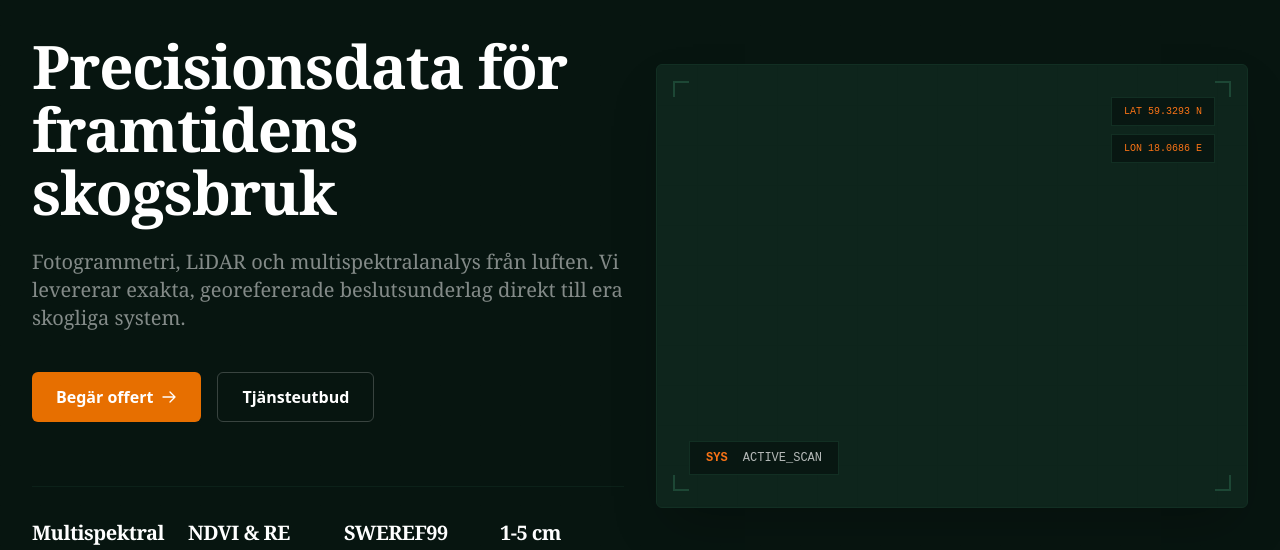
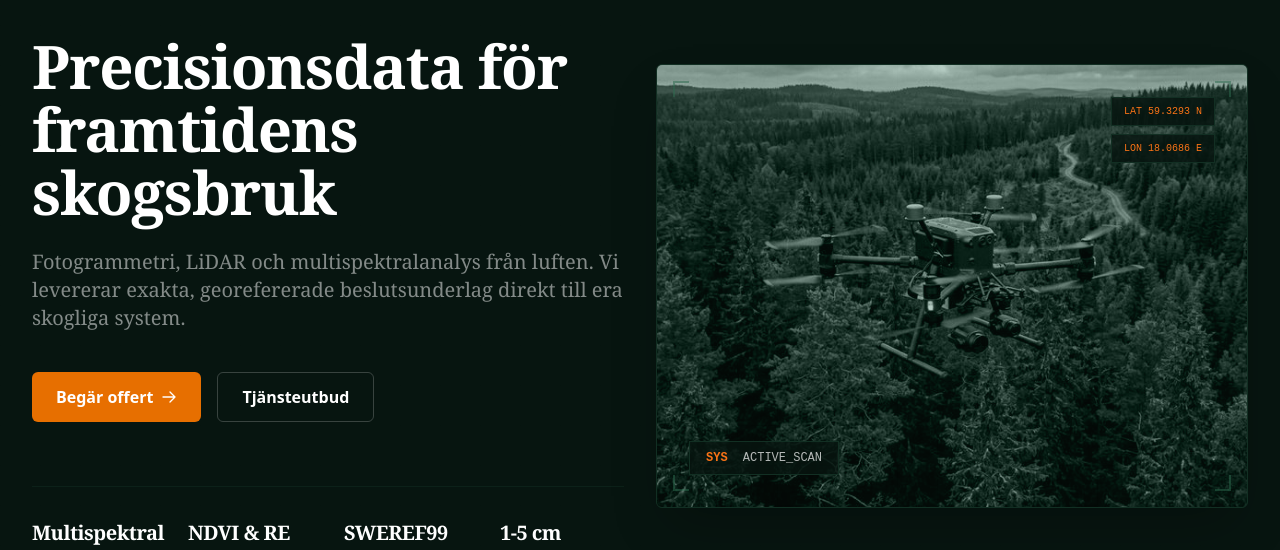
Before and after one commit to washdrone/Skog, a Next.js app: page / in a window 1280 px wide. Shown: the part 215-765 px from the top of the page. Built offline with nearby package versions, Linux system fonts and the light colour scheme; no server answers.

Commit message:
Add generated premium forestry images

```diff
--- a/src/components/FeatureShowcase.tsx
+++ b/src/components/FeatureShowcase.tsx
@@ -1,4 +1,5 @@
 import Link from 'next/link'
+import Image from 'next/image'
 
 const FEATURES = [
   'Georefererade ortofoton och LiDAR-data',
@@ -43,9 +44,17 @@ export default function FeatureShowcase() {
 
           {/* Right: Technical framing visual instead of soft blobs */}
           <div className="relative w-full max-w-lg mx-auto lg:max-w-none">
-            <div className="tech-frame aspect-[4/5] bg-slate-50 border border-slate-200 shadow-xl overflow-hidden group">
+            <div className="tech-frame aspect-[4/5] bg-slate-50 border border-slate-200 shadow-xl overflow-hidden group relative">
+              <Image
+                src="/multispectral_ndvi.png"
+                alt="Multispectral NDVI map analysis"
+                fill
+                className="object-cover transition-transform duration-700 group-hover:scale-105 hue-rotate-15 contrast-125"
+              />
+              <div className="absolute inset-0 bg-forest-950/20 mix-blend-multiply" />
+
               {/* Map grid simulation */}
-              <div className="absolute inset-0 bg-mapping-grid opacity-10" />
+              <div className="absolute inset-0 bg-mapping-grid opacity-20 mix-blend-overlay" />
 
               {/* Technical framing lines */}
               <div className="absolute top-8 left-0 right-0 h-px bg-forest-500/20" />
--- a/src/components/Hero.tsx
+++ b/src/components/Hero.tsx
@@ -1,4 +1,5 @@
 import Link from 'next/link'
+import Image from 'next/image'
 
 interface HeroProps {
   badge?: string
@@ -74,7 +75,15 @@ export default function Hero({
 
           {/* Right: Technical framing / Data visualization */}
           <div className="relative lg:ml-auto w-full max-w-lg lg:max-w-none">
-            <div className="tech-frame aspect-[4/3] w-full border-forest-800 bg-forest-900 shadow-2xl">
+            <div className="tech-frame aspect-[4/3] w-full border-forest-800 bg-forest-900 shadow-2xl relative group">
+              <Image
+                src="/forestry_drone.png"
+                alt="Industrial drone over Swedish forest"
+                fill
+                className="object-cover opacity-80 mix-blend-luminosity transition-all duration-700 group-hover:mix-blend-normal group-hover:opacity-100 group-hover:scale-105"
+                priority
+              />
+
               {/* Corner crosshairs */}
               <div className="absolute top-4 left-4 w-4 h-4 border-t-2 border-l-2 border-forest-500/50" />
               <div className="absolute top-4 right-4 w-4 h-4 border-t-2 border-r-2 border-forest-500/50" />
```
Also changed, not shown: public/forestry_drone.png (added), public/multispectral_ndvi.png (added).
